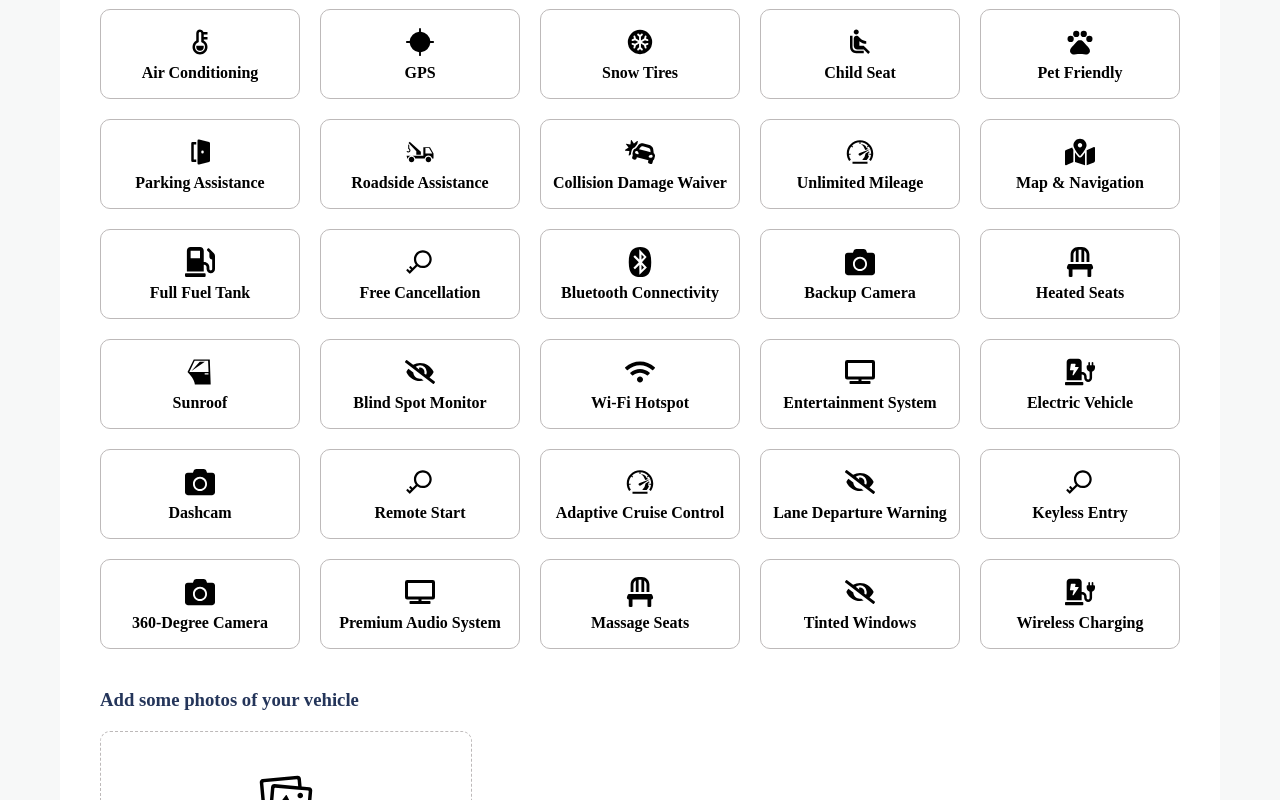
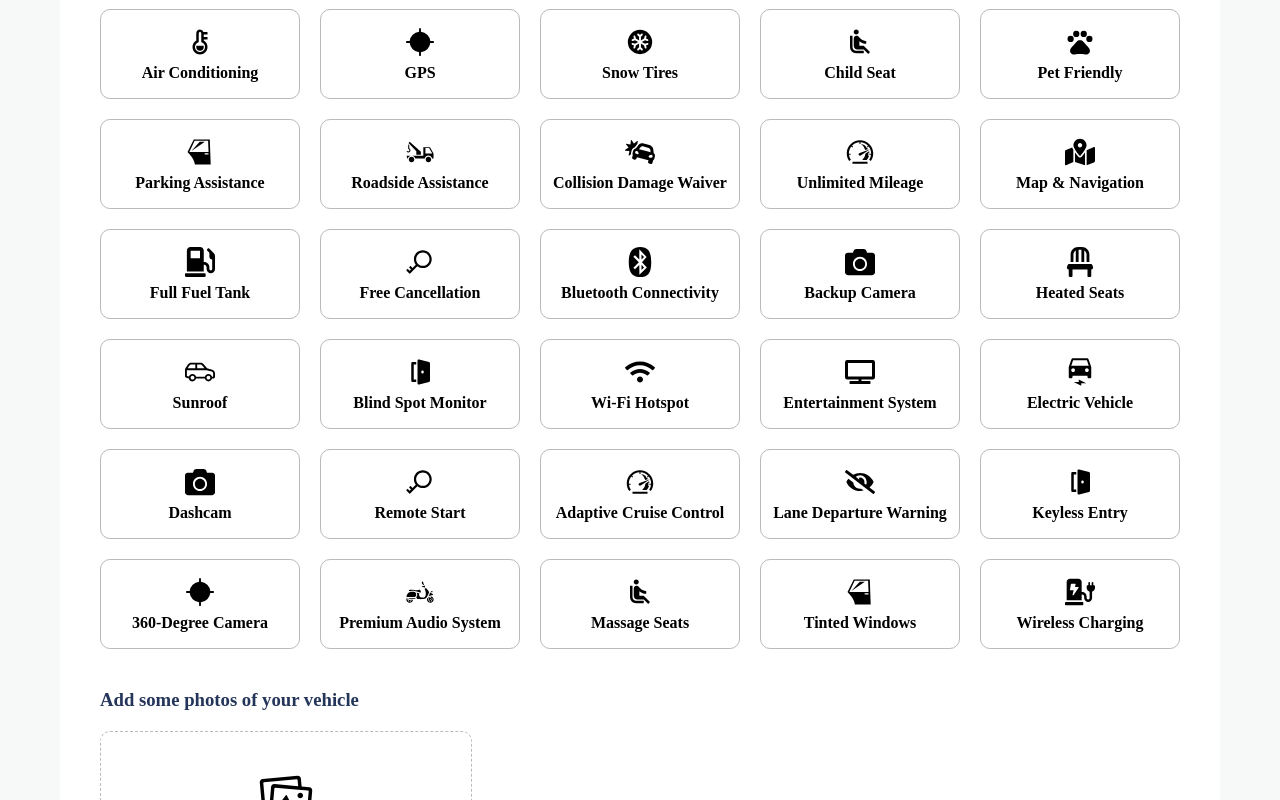
Before and after one commit to iampd-23/Vroomzyy, a React (Create React App) app in the folder client/: page /create-listing in a window 1280 px wide. Shown: the part 1820-2620 px from the top of the page. Built offline with nearby package versions, Linux system fonts and the light colour scheme.

Commit message:
4th commit

```diff
--- a/client/src/data.js
+++ b/client/src/data.js
@@ -153,7 +153,7 @@ export const facilities = [
   },
   {
     name: "Parking Assistance",
-    icon: <BiSolidDoorOpen />,
+    icon: <GiCarDoor />,
   },
   {
     name: "Roadside Assistance",
@@ -193,11 +193,11 @@ export const facilities = [
   },
   {
     name: "Sunroof",
-    icon: <GiCarDoor />,
+    icon: <LiaCarSideSolid />,
   },
   {
     name: "Blind Spot Monitor",
-    icon: <FaEyeSlash />,
+    icon: <BiSolidDoorOpen />,
   },
   {
     name: "Wi-Fi Hotspot",
@@ -209,7 +209,7 @@ export const facilities = [
   },
   {
     name: "Electric Vehicle",
-    icon: <FaChargingStation />,
+    icon: <MdElectricCar />,
   },
   {
     name: "Dashcam",
@@ -229,23 +229,23 @@ export const facilities = [
   },
   {
     name: "Keyless Entry",
-    icon: <AiOutlineKey />,
+    icon: <BiSolidDoorOpen />,
   },
   {
     name: "360-Degree Camera",
-    icon: <FaCamera />,
+    icon: <PiGpsFill />,
   },
   {
     name: "Premium Audio System",
-    icon: <FaTv />,
+    icon: <GiScooter />,
   },
   {
     name: "Massage Seats",
-    icon: <FaChair />,
+    icon: <MdAirlineSeatReclineNormal />,
   },
   {
     name: "Tinted Windows",
-    icon: <FaEyeSlash />,
+    icon: <GiCarDoor />,
   },
   {
     name: "Wireless Charging",
--- a/client/src/pages/CreateListing.jsx
+++ b/client/src/pages/CreateListing.jsx
@@ -2,7 +2,7 @@ import React from "react";
 import "../styles/CreateListing.scss";
 import Navbar from "../components/Navbar";
 import { categories, types, facilities } from "../data";
-import { RemoveCircleOutline, AddCircleOutline } from "@mui/icons-material";
+import { RemoveCircleOutline, AddCircleOutline, Description } from "@mui/icons-material";
 import variables from "../styles/variables.scss";
 import { DragDropContext, Draggable, Droppable } from "react-beautiful-dnd";
 import { IoIosImages } from "react-icons/io";
@@ -70,6 +70,24 @@ const CreateListing = () => {
     setPhotos((prevPhotos) => prevPhotos.filter((_, i) => i !== index));
   };
 
+  /* DESCRIPTION */
+  const [formDescription, setFormDescription] = useState({
+    title: "",
+    description: "",
+    highlight: "",
+    highlightDesc: "",
+    price: 0,
+  });
+
+  const handleChangeDescription = (e) => {
+    const { name, value } = e.target;
+    setFormDescription({
+      ...formDescription,
+      [name]: value,
+    });
+  };
+  // console.log(formDescription)
+
   return (
     <>
       <Navbar />
@@ -88,7 +106,9 @@ const CreateListing = () => {
                     category === item.label ? "selected" : ""
                   }`}
                   key={index}
-                  onClick={() => setCategory(item.label)}
+                  onClick={() =>
+                    setCategory(category === item.label ? null : item.label)
+                  }
                 >
                   <div className="category-icon">{item.icon}</div>
                   <p>{item.label}</p>
@@ -393,13 +413,15 @@ const CreateListing = () => {
             <h3>Vehicle Specifications & Pricing Overview</h3>
             <div className="description">
               <p>Title</p>
-              <input type="text" placeholder="Title" name="title" required />
+              <input type="text" placeholder="Title" name="title" value={formDescription.title} onChange={handleChangeDescription} required />
 
               <p>Description</p>
               <textarea
                 type="text"
                 placeholder="Description"
                 name="description"
+                value={formDescription.description}
+                onChange={handleChangeDescription}
                 required
               />
 
@@ -408,6 +430,8 @@ const CreateListing = () => {
                 type="text"
                 placeholder="Highlight"
                 name="highlight"
+                value={formDescription.highlight}
+                onChange={handleChangeDescription}
                 required
               />
 
@@ -416,6 +440,8 @@ const CreateListing = () => {
                 type="text"
                 placeholder="Highlight details"
                 name="highlightDesc"
+                value={formDescription.highlightDesc}
+                onChange={handleChangeDescription}
                 required
               />
 
@@ -426,6 +452,8 @@ const CreateListing = () => {
                 placeholder="1000"
                 name="price"
                 className="price"
+                value={formDescription.price}
+                onChange={handleChangeDescription}
                 required
               />
             </div>
--- a/client/src/styles/CreateListing.scss
+++ b/client/src/styles/CreateListing.scss
@@ -77,13 +77,13 @@
 
         &:hover {
           border: 2px solid $pinkred;
-          background-color: lightcyan;
+          background-color: lightpink;
         }
       }
 
       .selected {
         border: 2px solid $pinkred;
-        background-color: lightcyan;
+        background-color: lightpink;
       }
     }
 
@@ -117,13 +117,13 @@
 
         &:hover {
           border: 2px solid $pinkred;
-          background-color: $lightgrey;
+          background-color: lightpink;
         }
       }
 
       .selected {
         border: 2px solid $pinkred;
-        background-color: $lightgrey;
+        background-color: lightpink;
       }
     }
 
@@ -240,13 +240,13 @@
 
         &:hover {
           border: 2px solid $pinkred;
-          background-color: lightcyan;
+          background-color: lightpink;
         }
       }
 
       .selected {
         border: 2px solid $pinkred;
-        background-color: lightcyan;
+        background-color: lightpink;
       }
     }
 
```
